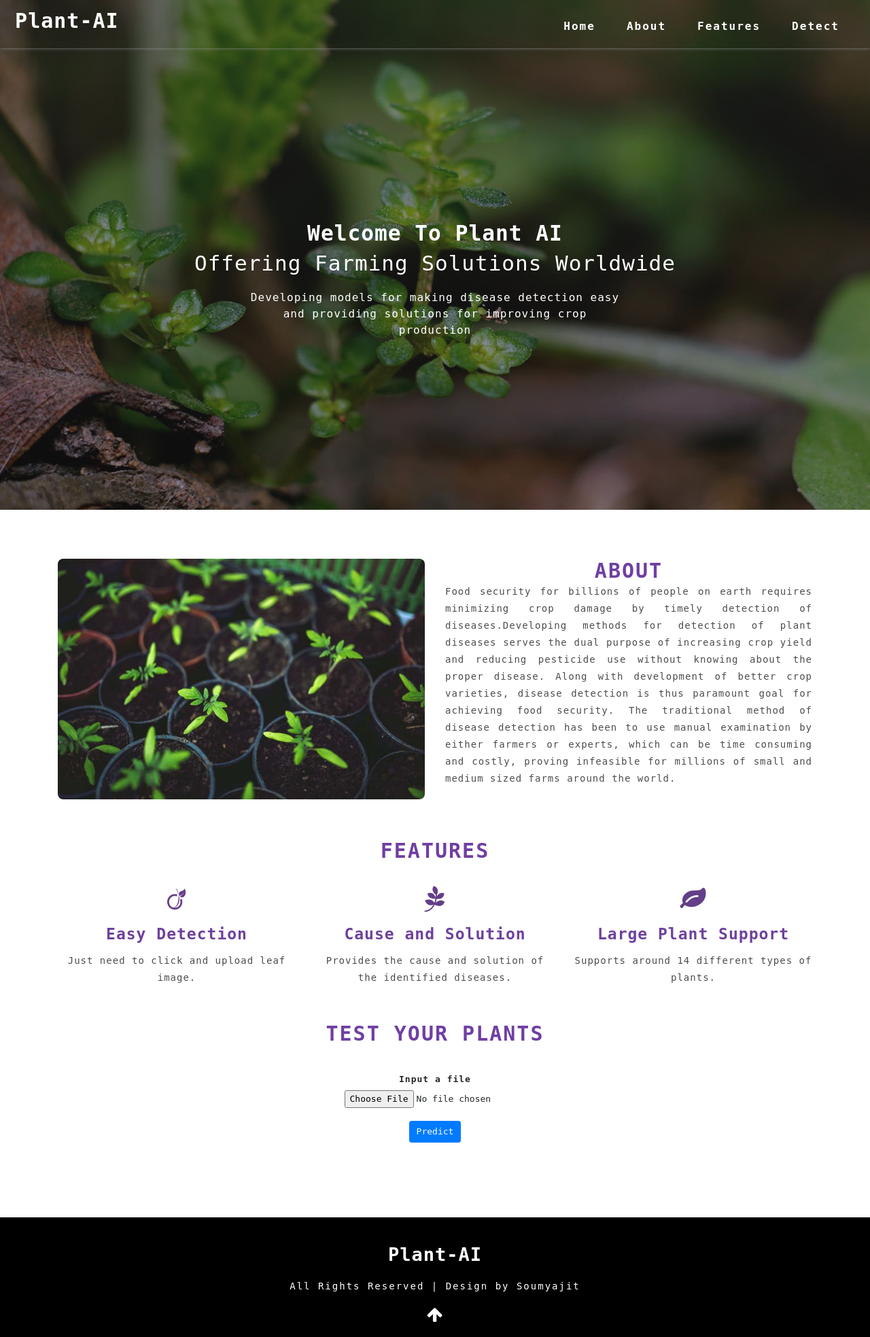
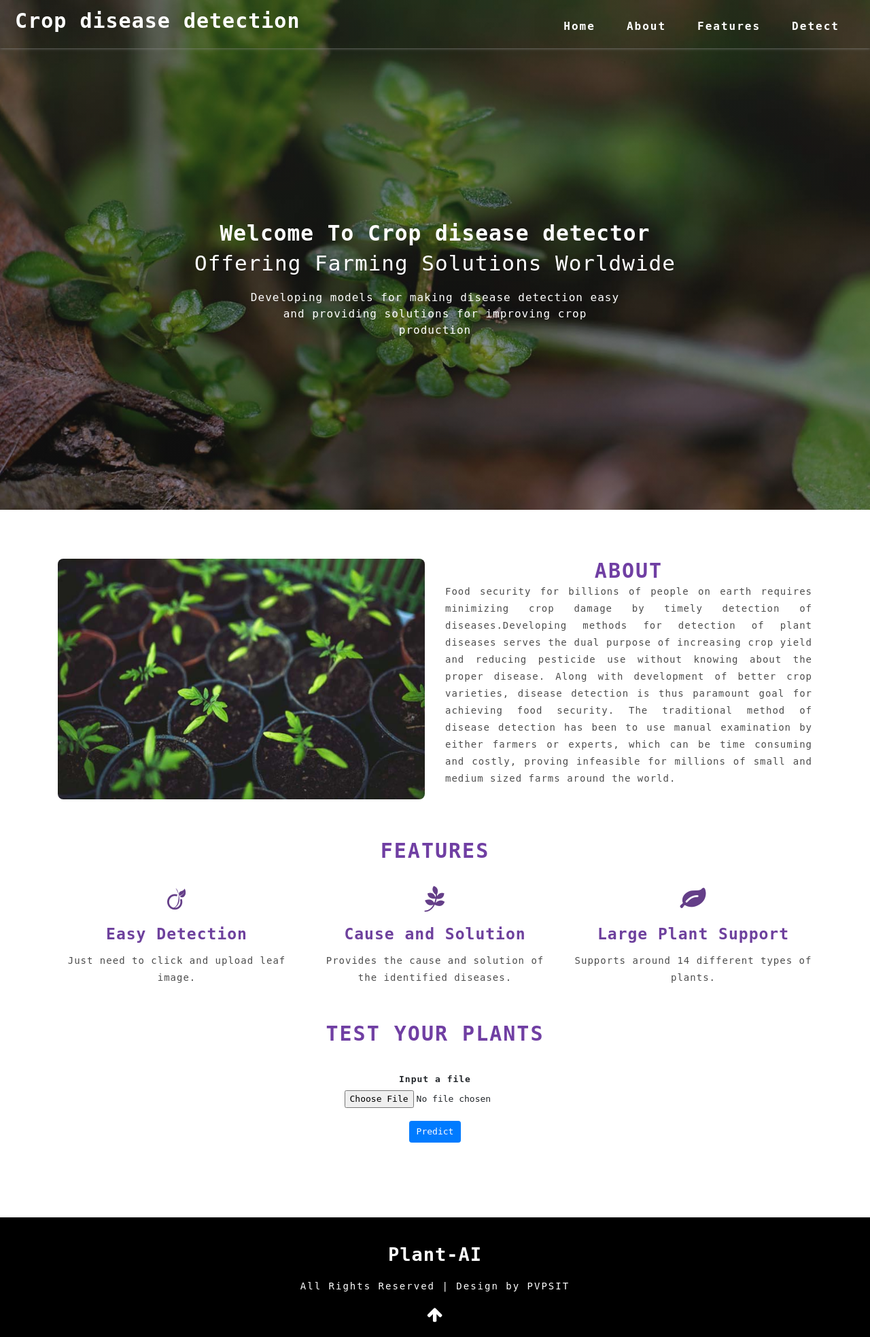
Before and after one commit to Jagadheesh10/Crop-disease-detection-using-Deep-Cnn, a Flask app: page / in a window 1280 px wide. Shown: the whole page at 68% size. Run offline with Flask 2, Linux system fonts and the light colour scheme; some libraries are stand-ins or nearby versions.

Commit message:
Crop disease detection

```diff
--- a/Src/Flask/templates/index.html
+++ b/Src/Flask/templates/index.html
@@ -2,7 +2,7 @@
 <html>
 
 <head>
-  <title>Plant AI</title>
+  <title>Crop Disease Detector</title>
   <!--meta tags -->
   <meta charset="UTF-8">
   <meta name="viewport" content="width=device-width, initial-scale=1">
@@ -31,7 +31,7 @@
       <!-- nav -->
       <nav>
         <div id="logo">
-          <h1><a href="index.html">Plant-AI</a></h1>
+          <h1><a href="index.html">Crop disease detection</a></h1>
         </div>
         <label for="drop" class="toggle">Menu</label>
         <input type="checkbox" id="drop">
@@ -49,7 +49,7 @@
     <div class="main-banner text-center">
       <div class="container">
         <div class="style-banner">
-          <h4 class="mb-2">Welcome To Plant AI</h4>
+          <h4 class="mb-2">Welcome To Crop disease detector</h4>
           <h5>Offering Farming Solutions Worldwide
           </h5>
         </div>
@@ -158,7 +158,7 @@
       </div>
       <div class="bottem-wthree-footer text-center pt-md-4 pt-3">
         <p>
-          All Rights Reserved | Design by Soumyajit
+          All Rights Reserved | Design by PVPSIT
         </p>
       </div>
       <!-- move icon -->
```
Also changed, not shown: Src/Flask/templates/display.html (+4 -4 lines).
